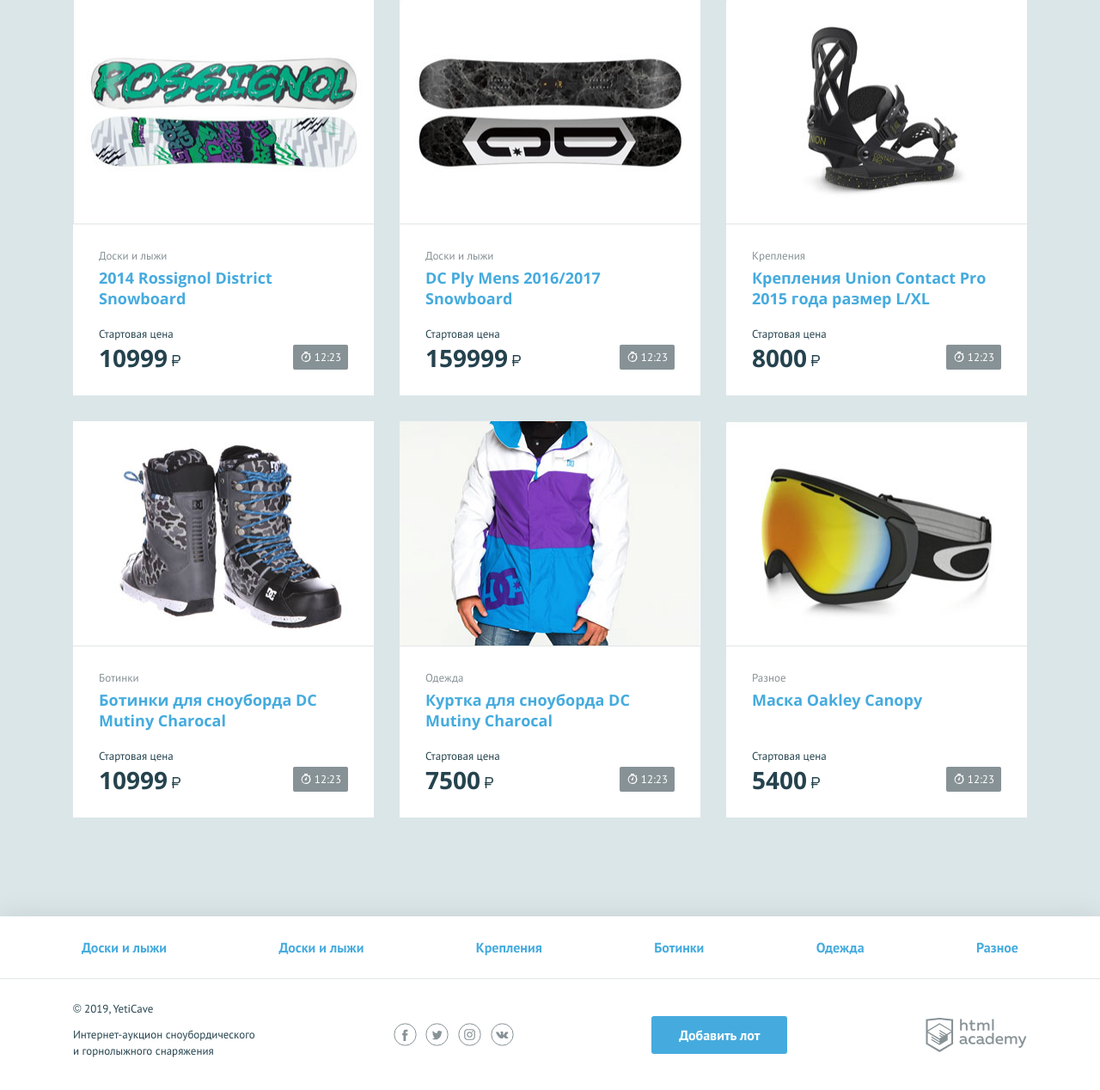
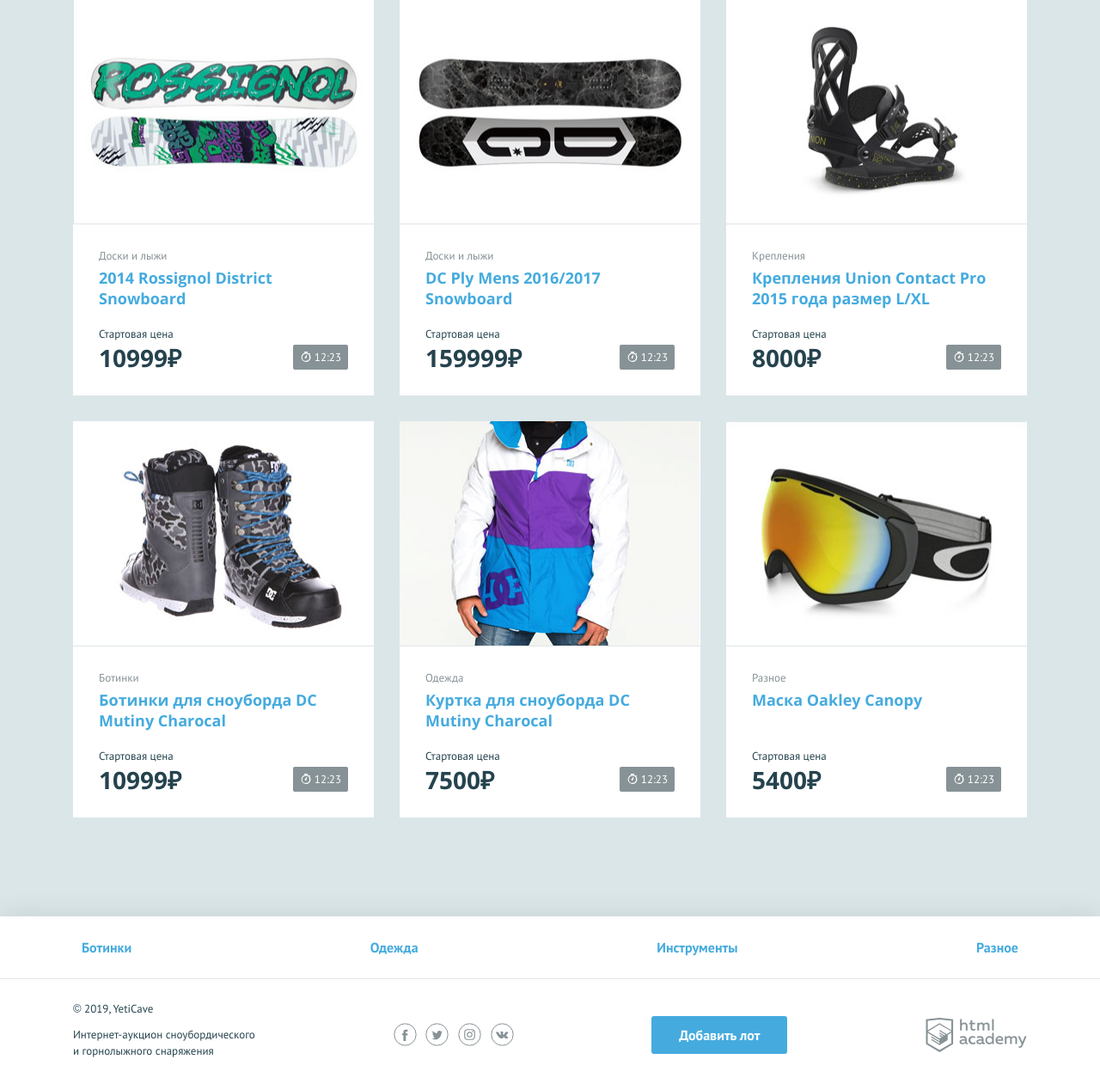
Before and after one commit to kingOfSauce/517275-yeticave-12, a PHP site: page / in a window 1280 px wide. Shown: the part 567-1835 px from the top of the page at 86% size. Run offline with PHP 8.4, Linux system fonts and the light colour scheme.

Commit message:
Исправил ошибки

```diff
--- a/index.php
+++ b/index.php
@@ -53,7 +53,7 @@ $user_name = 'Дима'; // укажите здесь ваше имя
         <p class="promo__text">На нашем интернет-аукционе ты найдёшь самое эксклюзивное сноубордическое и горнолыжное снаряжение.</p>
         <ul class="promo__list">
             <?php
-                $cat = ["Ботинки", "Одежда", "Инструменты", "Разное"];
+                $categories = ["Ботинки", "Одежда", "Инструменты", "Разное"];
                 $lots = [
                     [
                         'title' => '2014 Rossignol District Snowboard',
@@ -104,18 +104,18 @@ $user_name = 'Дима'; // укажите здесь ваше имя
         </div>
         <ul class="lots__list">
             <!--заполните этот список из массива с товарами-->
-            <?php foreach ($lots as $key => $val): ?>
+            <?php foreach ($lots as $lot): ?>
             <li class="lots__item lot">
                 <div class="lot__image">
-                    <img src="<?=$val['URL']; ?>" width="350" height="260" alt="">
+                    <img src="<?=$lot['URL']; ?>" width="350" height="260" alt="">
                 </div>
                 <div class="lot__info">
-                    <span class="lot__category"><?=$val['category']; ?></span>
-                    <h3 class="lot__title"><a class="text-link" href="pages/lot.html"><?=$val['title']; ?></a></h3>
+                    <span class="lot__category"><?=$lot['category']; ?></span>
+                    <h3 class="lot__title"><a class="text-link" href="pages/lot.html"><?=$lot['title']; ?></a></h3>
                     <div class="lot__state">
                         <div class="lot__rate">
                             <span class="lot__amount">Стартовая цена</span>
-                            <span class="lot__cost"><?=$val['price']; ?><b class="rub">р</b></span>
+                            <span class="lot__cost"><?=$lot['price']; ?>₽</span>
                         </div>
                         <div class="lot__timer timer">
                             12:23
@@ -133,9 +133,9 @@ $user_name = 'Дима'; // укажите здесь ваше имя
     <nav class="nav">
         <ul class="nav__list container">
             <!--заполните этот список из массива категорий-->
-            <?php foreach($lots as $key => $val): ?>
+            <?php foreach($categories as $category): ?>
             <li class="nav__item">
-                <a href="pages/all-lots.html"><?=$val['category']; ?></a>
+                <a href="pages/all-lots.html"><?=$category; ?></a>
             </li>
             <?php endforeach; ?>
         </ul>
```
